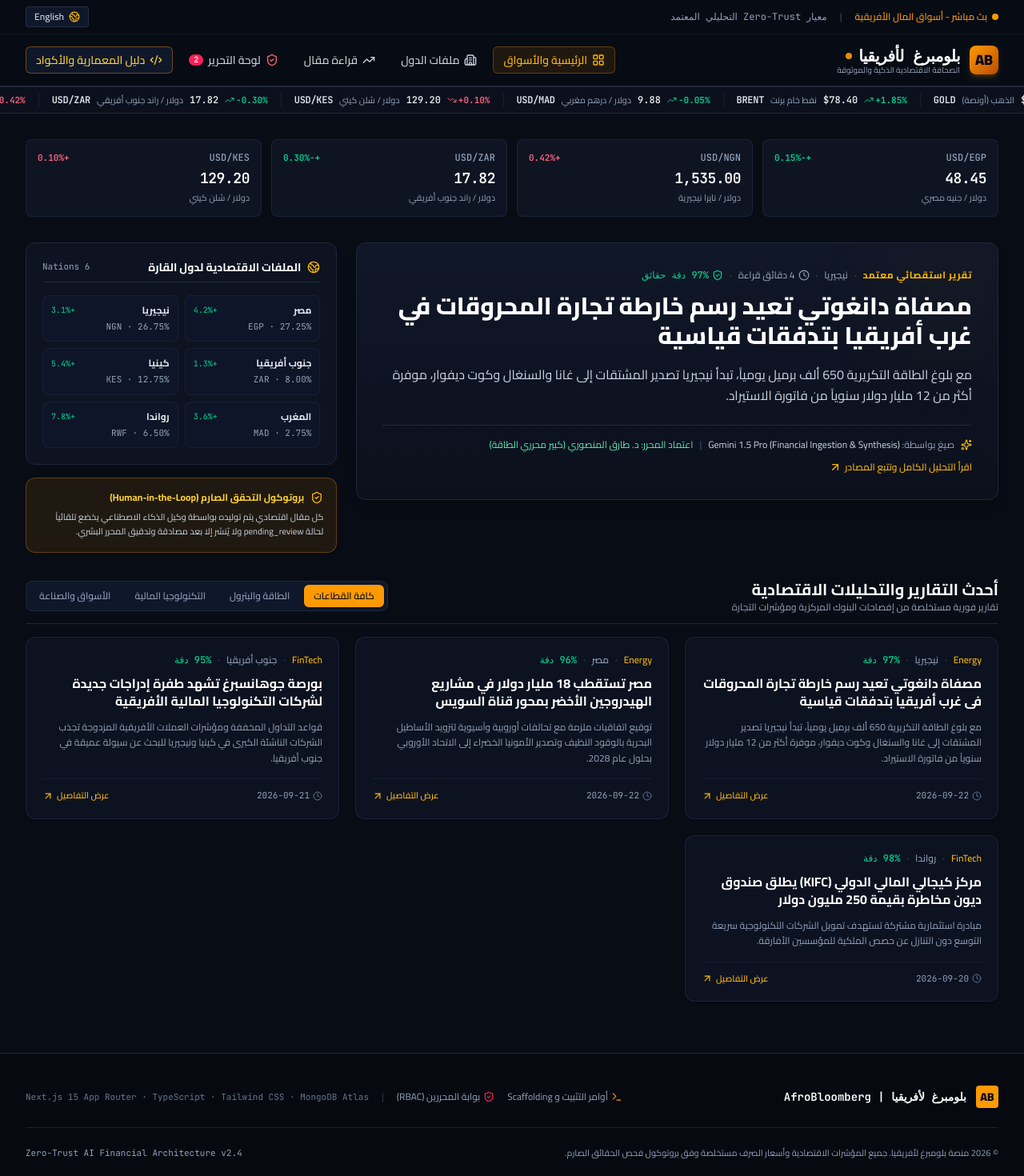
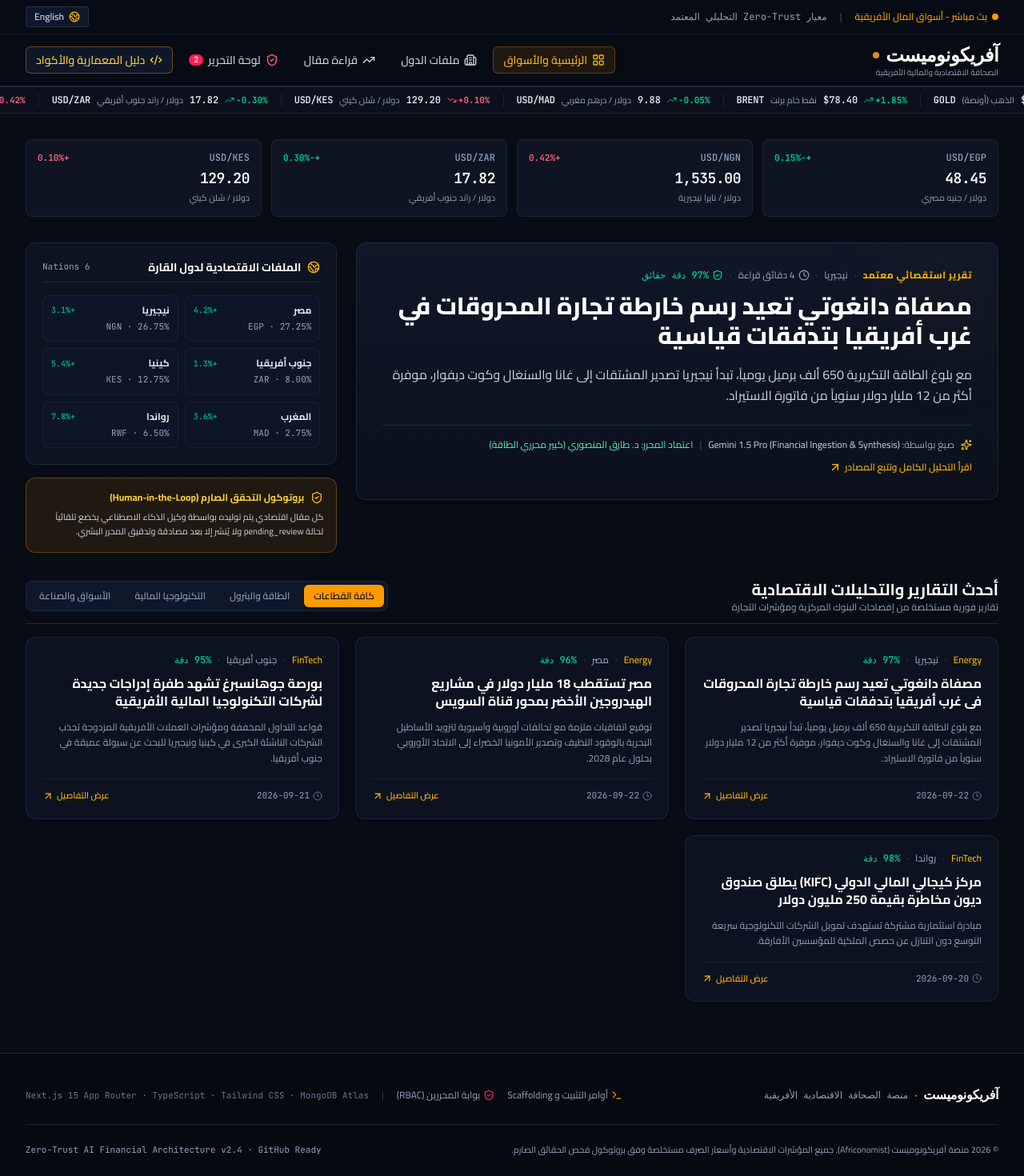
Before and after one commit to billelcom/AFRICONOMIST, a React (Vite) app: page / in a window 1280 px wide. Shown: the top 1470 px of the page at 80% size. Built offline with nearby package versions, Linux system fonts and the light colour scheme.

Commit message:
refactor: rebrand project to Africonomist
Rename the platform from AfroBloomberg to Africonomist across the UI, meta tags, and project documentation to align with the new brand identity.

```diff
--- a/index.html
+++ b/index.html
@@ -3,12 +3,12 @@
   <head>
     <meta charset="UTF-8" />
     <meta name="viewport" content="width=device-width, initial-scale=1.0" />
-    <title>بلومبرغ لأفريقيا | منصة الصحافة الاقتصادية الذكية - AfroBloomberg</title>
-    <meta name="description" content="منصة الصحافة الاقتصادية والمالية الأفريقية الأولى المدعومة بوكلاء الذكاء الاصطناعي وبإشراف تحريري بشري موثوق." />
-    <meta property="og:title" content="بلومبرغ لأفريقيا | AfroBloomberg" />
-    <meta property="og:description" content="Next.js App Router architecture and interactive platform for African financial journalism powered by AI Agents and Human Editors." />
+    <title>آفريكونوميست | منصة الصحافة الاقتصادية الأفريقية - Africonomist</title>
+    <meta name="description" content="منصة آفريكونوميست (Africonomist) للصحافة والتحليلات الاقتصادية والمالية الأفريقية المدعومة بوكلاء الذكاء الاصطناعي وبإشراف تحريري بشري موثوق." />
+    <meta property="og:title" content="آفريكونوميست | Africonomist" />
+    <meta property="og:description" content="Africonomist - African Economic & Financial Intelligence Platform powered by Multi-Agent AI and Human Editors." />
     <meta property="og:type" content="website" />
-    <meta name="twitter:card" content="summary_large_image" />
+    <meta name="twitter:card" content="summary" />
     <link rel="preconnect" href="https://fonts.googleapis.com">
     <link rel="preconnect" href="https://fonts.gstatic.com" crossorigin>
     <link href="https://fonts.googleapis.com/css2?family=Cairo:wght@300;400;500;600;700;800;900&family=JetBrains+Mono:wght@400;500;600&family=Plus+Jakarta+Sans:wght@400;500;600;700;800&display=swap" rel="stylesheet">
--- a/src/App.tsx
+++ b/src/App.tsx
@@ -140,12 +140,13 @@ export default function App() {
       <footer className="border-t border-slate-800 bg-[#060910] text-slate-400 text-xs py-10 mt-auto">
         <div className="max-w-7xl mx-auto px-4 sm:px-6 lg:px-8 space-y-6">
           <div className="flex flex-col md:flex-row items-center justify-between gap-4 pb-6 border-b border-slate-800/80">
-            <div className="flex items-center gap-3">
-              <div className="w-7 h-7 rounded bg-amber-500 flex items-center justify-center text-slate-950 font-black text-sm">
-                AB
-              </div>
-              <span className="font-bold text-white font-mono text-sm">
-                {isAr ? 'بلومبرغ لأفريقيا | AfroBloomberg' : 'AFRO BLOOMBERG INTELLIGENCE'}
+            <div className="flex items-center gap-2">
+              <span className="font-extrabold text-white font-mono text-base tracking-tight">
+                {isAr ? 'آفريكونوميست' : 'AFRICONOMIST'}
+              </span>
+              <span className="text-amber-500 font-bold">·</span>
+              <span className="text-slate-400 font-mono text-xs">
+                {isAr ? 'منصة الصحافة الاقتصادية الأفريقية' : 'African Economic Intelligence'}
               </span>
             </div>
 
@@ -174,11 +175,11 @@ export default function App() {
           <div className="flex flex-col sm:flex-row items-center justify-between text-[11px] text-slate-400 gap-2">
             <p>
               {isAr
-                ? '© 2026 منصة بلومبرغ لأفريقيا. جميع المؤشرات الاقتصادية وأسعار الصرف مستخلصة وفق بروتوكول فحص الحقائق الصارم.'
-                : '© 2026 AfroBloomberg Platform. All macroeconomic feeds and indices verified under Zero-Trust human-in-the-loop protocols.'}
+                ? '© 2026 منصة آفريكونوميست (Africonomist). جميع المؤشرات الاقتصادية وأسعار الصرف مستخلصة وفق بروتوكول فحص الحقائق الصارم.'
+                : '© 2026 Africonomist Platform. All macroeconomic feeds and indices verified under Zero-Trust human-in-the-loop protocols.'}
             </p>
             <p className="font-mono text-slate-400">
-              Zero-Trust AI Financial Architecture v2.4
+              Zero-Trust AI Financial Architecture v2.4 · GitHub Ready
             </p>
           </div>
         </div>
--- a/src/components/Header.tsx
+++ b/src/components/Header.tsx
@@ -61,25 +61,20 @@ export const Header: React.FC<HeaderProps> = ({
 
       {/* Main Navigation Bar */}
       <div className="max-w-7xl mx-auto px-4 sm:px-6 lg:px-8 h-16 flex items-center justify-between">
-        {/* Brand Logo */}
+        {/* Brand Text Logo */}
         <div
           onClick={() => onSelectTab('home')}
-          className="flex items-center gap-3 cursor-pointer group select-none"
+          className="flex flex-col cursor-pointer group select-none"
         >
-          <div className="w-9 h-9 rounded-lg bg-gradient-to-br from-amber-500 to-amber-700 flex items-center justify-center text-slate-950 font-black text-lg shadow-md shadow-amber-500/20 group-hover:scale-105 transition-transform">
-            AB
+          <div className="flex items-center gap-2">
+            <span className="font-black tracking-tight text-white text-xl sm:text-2xl font-mono group-hover:text-amber-400 transition-colors">
+              {isAr ? 'آفريكونوميست' : 'Africonomist'}
+            </span>
+            <span className="inline-block w-2 h-2 rounded-full bg-amber-500 animate-pulse"></span>
           </div>
-          <div>
-            <div className="flex items-center gap-2">
-              <span className="font-extrabold tracking-tight text-white text-lg sm:text-xl font-mono">
-                {isAr ? 'بلومبرغ لأفريقيا' : 'AFRO BLOOMBERG'}
-              </span>
-              <span className="inline-block w-2 h-2 rounded-full bg-amber-500 animate-pulse"></span>
-            </div>
-            <p className="text-[10px] text-slate-400 -mt-1 hidden sm:block">
-              {isAr ? 'الصحافة الاقتصادية الذكية والموثوقة' : 'African Economic Intelligence'}
-            </p>
-          </div>
+          <p className="text-[10px] text-slate-400 -mt-0.5 hidden sm:block">
+            {isAr ? 'الصحافة الاقتصادية والمالية الأفريقية' : 'African Economic & Financial Intelligence'}
+          </p>
         </div>
 
         {/* Navigation Tabs */}
--- a/src/components/views/ArchitectureView.tsx
+++ b/src/components/views/ArchitectureView.tsx
@@ -44,7 +44,7 @@ export const ArchitectureView: React.FC<ArchitectureViewProps> = ({ lang }) => {
   };
 
   // Commands
-  const createNextAppCmd = `npx create-next-app@latest afro-bloomberg \\
+  const createNextAppCmd = `npx create-next-app@latest africonomist \\
   --typescript \\
   --tailwind \\
   --eslint \\
@@ -60,9 +60,18 @@ npm install -D @types/dompurify`;
 # إضافة مكونات shadcn/ui الأساسية التي تحتاجها المنصة:
 npx shadcn@latest add button card badge tabs dialog table dropdown-menu input textarea`;
 
+  const gitPushCmd = `# ربط المشروع بـ GitHub ودفع الأكواد
+git init
+git add .
+git commit -m "feat: Africonomist African financial journalism platform initial commit"
+git branch -M main
+git remote add origin https://github.com/YOUR_USERNAME/africonomist.git
+git push -u origin main`;
+
   // Code snippets
   const codeLayout = `// ============================================================================
 // ملف: src/app/layout.tsx
+// المنصة: آفريكونوميست | Africonomist
 // الدور: الهيكل الجذري الموحد (Root Layout) لجميع صفحات المنصة
 // الميزات: يدعم النفاذية (a11y)، تعدد اللغات (RTL/LTR)، وخطوط Google الرسمية
 // ============================================================================
@@ -86,20 +95,20 @@ const jakartaFont = Plus_Jakarta_Sans({
   display: "swap",
 });
 
-// 2. إعدادات Meta والـ SEO وفق معايير بلومبرغ للأخبار
+// 2. إعدادات Meta والـ SEO وفق معايير آفريكونوميست
 export const metadata: Metadata = {
   title: {
-    default: "بلومبرغ لأفريقيا | منصة الصحافة الاقتصادية الذكية",
-    template: "%s | AfroBloomberg",
+    default: "آفريكونوميست | منصة الصحافة الاقتصادية الأفريقية",
+    template: "%s | Africonomist",
   },
-  description: "المنصة الأولى للتحليلات والبيانات الاقتصادية والمالية الأفريقية المدعومة بوكلاء الذكاء الاصطناعي وبإشراف تحريري بشري موثوق.",
-  keywords: ["اقتصاد أفريقيا", "أسواق المال", "صندوق النقد", "نيجيريا", "مصر", "جنوب أفريقيا", "تكنولوجيا مالية"],
-  authors: [{ name: "فريق تحرير بلومبرغ لأفريقيا" }],
+  description: "المنصة الرائدة للتحليلات والبيانات الاقتصادية والمالية الأفريقية المدعومة بوكلاء الذكاء الاصطناعي وبإشراف تحريري بشري موثوق.",
+  keywords: ["آفريكونوميست", "Africonomist", "اقتصاد أفريقيا", "أسواق المال", "صندوق النقد", "نيجيريا", "مصر", "جنوب أفريقيا", "تكنولوجيا مالية"],
+  authors: [{ name: "فريق تحرير آفريكونوميست" }],
   openGraph: {
-    title: "بلومبرغ لأفريقيا | AfroBloomberg",
+    title: "آفريكونوميست | Africonomist",
     description: "صحافة اقتصادية ذكية وموثوقة تغطي 54 دولة أفريقية.",
-    url: "https://afrobloomberg.com",
-    siteName: "AfroBloomberg",
+    url: "https://africonomist.com",
+    siteName: "Africonomist",
     locale: "ar_AR",
     type: "website",
   },
@@ -443,7 +452,7 @@ export async function connectToDatabase(): Promise<{ db: Db }> {
   });
 
   await client.connect();
-  const db = client.db(process.env.MONGODB_DB_NAME || "afro_bloomberg");
+  const db = client.db(process.env.MONGODB_DB_NAME || "africonomist");
 
   cachedClient = client;
   cachedDb = db;
@@ -556,11 +565,11 @@ export type FactCheckReport = z.infer<typeof FactCheckSchema>;`;
           <span>SENIOR FRONTEND ARCHITECT SPECIFICATION</span>
         </div>
         <h1 className="text-2xl sm:text-3xl font-black text-white">
-          {isAr ? 'الأساس البرمجي والمعمارية الكاملة لمنصة بلومبرغ لأفريقيا' : 'AfroBloomberg Full Scaffolding Blueprint'}
+          {isAr ? 'الأساس البرمجي والمعمارية الكاملة لمنصة آفريكونوميست (Africonomist)' : 'Africonomist Full Scaffolding Blueprint'}
         </h1>
         <p className="text-sm text-slate-300 max-w-4xl leading-relaxed">
           {isAr
-            ? 'دليل مهندس البرمجيات خطوة بخطوة: الأوامر الطرفية المباشرة، هيكلية المجلدات المفصلة مع الشرح للمبتدئين، ونماذج الأكواد الحية لـ Next.js App Router مع تطبيق بروتوكول Zero-Trust و Human-in-the-Loop.'
+            ? 'دليل مهندس البرمجيات خطوة بخطوة: الأوامر الطرفية المباشرة، أوامر الربط بـ GitHub، هيكلية المجلدات المفصلة مع الشرح للمبتدئين، ونماذج الأكواد الحية لـ Next.js App Router مع تطبيق بروتوكول Zero-Trust و Human-in-the-Loop.'
             : 'Production-ready architecture for Next.js App Router, TypeScript, Tailwind CSS, shadcn/ui, MongoDB Atlas, and Human-in-the-Loop editorial control.'}
         </p>
       </div>
@@ -619,11 +628,11 @@ export type FactCheckReport = z.infer<typeof FactCheckSchema>;`;
           </ul>
         </div>
 
-        {/* Command 2: Additional packages & shadcn */}
-        <div className="grid grid-cols-1 md:grid-cols-2 gap-4 pt-2">
+        {/* Command 2 & 3 & GitHub: Additional packages, shadcn & GitHub */}
+        <div className="grid grid-cols-1 md:grid-cols-3 gap-4 pt-2">
           <div className="rounded-xl bg-[#070b12] border border-slate-800 overflow-hidden shadow-lg">
             <div className="px-4 py-2 bg-slate-900 border-b border-slate-800 flex items-center justify-between">
-              <span className="text-xs font-mono font-bold text-slate-300">2. تثبيت الحزم الإضافية (Security & DB)</span>
+              <span className="text-xs font-mono font-bold text-slate-300">2. تثبيت الحزم (Security & DB)</span>
               <button
                 onClick={() => handleCopy('cmd2', installDepsCmd)}
                 className="flex items-center gap-1 px-2.5 py-1 rounded bg-slate-800 hover:bg-slate-700 text-xs text-slate-200 font-mono"
@@ -652,6 +661,22 @@ export type FactCheckReport = z.infer<typeof FactCheckSchema>;`;
               {shadcnInitCmd}
             </pre>
           </div>
+
+          <div className="rounded-xl bg-[#070b12] border border-slate-800 overflow-hidden shadow-lg">
+            <div className="px-4 py-2 bg-slate-900 border-b border-slate-800 flex items-center justify-between">
+              <span className="text-xs font-mono font-bold text-amber-400">4. الربط والدفع لـ GitHub</span>
+              <button
+                onClick={() => handleCopy('cmd4', gitPushCmd)}
+                className="flex items-center gap-1 px-2.5 py-1 rounded bg-slate-800 hover:bg-slate-700 text-xs text-slate-200 font-mono"
+              >
+                {copiedId === 'cmd4' ? <Check className="w-3 h-3 text-emerald-400" /> : <Copy className="w-3 h-3" />}
+                <span>نسخ</span>
+              </button>
+            </div>
+            <pre className="p-3 text-xs font-mono text-amber-300 overflow-x-auto" dir="ltr">
+              {gitPushCmd}
+            </pre>
+          </div>
         </div>
       </section>
 
@@ -678,7 +703,7 @@ export type FactCheckReport = z.infer<typeof FactCheckSchema>;`;
           <div className="lg:col-span-5 p-4 rounded-xl bg-[#070b12] border border-slate-800 font-mono text-xs text-slate-300 space-y-1" dir="ltr">
             <div className="text-amber-400 font-bold mb-2 pb-1 border-b border-slate-800 flex items-center gap-1.5">
               <FolderTree className="w-4 h-4" />
-              <span>afro-bloomberg/</span>
+              <span>africonomist/</span>
             </div>
 
             {/* src */}
```
Also changed, not shown: 1 other file (tests, documents, lock files or other folders).
